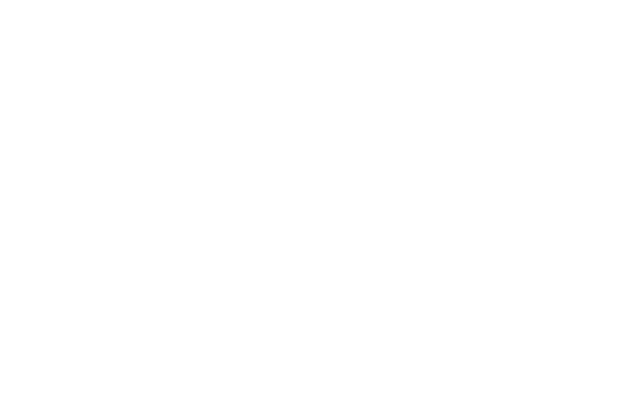
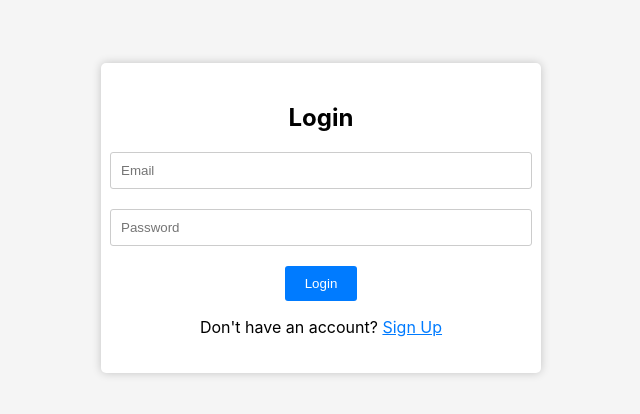
Before and after one commit to tc89585/Cinema-E-Booking-System, a React (Create React App) app in the folder frontend/: page /Login in a window 1280 px wide. Before the commit this address had no page. Shown: the part 182-596 px from the top of the page, without its empty margins (319-959 px from the left). Built offline with nearby package versions, Linux system fonts and the light colour scheme.

Commit message:
login page

```diff
--- a/frontend/src/App.js
+++ b/frontend/src/App.js
@@ -2,7 +2,7 @@
 import { BrowserRouter as Router, Route, Routes } from 'react-router-dom';
 import './App.css';
 import Home from './Components/Home';
-import Admin from './Components/Admin';
+import Login from './Components/Login';
 import Checkout from './Components/Checkout';
 import Book from './Components/Book';
 
@@ -10,8 +10,8 @@
   return (
     <Router>
       <Routes>
-        <Route path="/" element={<Home />} />
-        <Route path="/Admin" element={<Admin />} />
+        <Route path="/" element={<Home/>} />
+        <Route path="/Login" element={<Login/>} />
         <Route path="/Checkout" element={<Checkout />} />
         <Route path="/Book" element={<Book />} />
       </Routes>
--- /dev/null
+++ b/frontend/src/Components/Login.css
@@ -0,0 +1,68 @@
+/* Login.css */
+.login-container {
+    display: flex;
+    justify-content: center;
+    align-items: center;
+    height: 100vh;
+    background-color: #f5f5f5;
+  }
+
+  .login-form {
+    background-color: #ffffff;
+    padding: 20px;
+    border-radius: 5px;
+    box-shadow: 0 0 10px rgba(0, 0, 0, 0.2);
+    width: 400px; /* Increase the width for larger container */
+    text-align: center;
+    transition: transform 0.3s; /* Add transition for animation */
+    position: relative; /* Add relative positioning */
+  }
+
+  /* Center the email and password fields */
+  .form-group {
+    display: flex;
+    flex-direction: column;
+    align-items: center;
+    margin-bottom: 20px;
+  }
+
+  /* Style for form labels */
+  .form-group label {
+    text-align: left;
+  }
+
+  input[type="email"],
+  input[type="password"] {
+    width: 100%;
+    padding: 10px;
+    border: 1px solid #ccc;
+    border-radius: 3px;
+    outline: none;
+  }
+
+  .login-button {
+    background-color: #007bff;
+    color: #fff;
+    border: none;
+    padding: 10px 20px;
+    border-radius: 3px;
+    cursor: pointer;
+    transition: background-color 0.3s ease;
+  }
+
+  .login-button:hover {
+    background-color: #0056b3;
+  }
+
+  /* Center the login button */
+  .form-group:last-child {
+    text-align: center;
+    margin-top: 20px; /* Add space below the form */
+  }
+
+  /* Styling for the toggle link */
+  .toggle-link {
+    color: #007bff;
+    cursor: pointer;
+    text-decoration: underline;
+  }
--- /dev/null
+++ b/frontend/src/Components/Login.js
@@ -0,0 +1,68 @@
+import React, { useState } from 'react';
+import './Login.css';
+
+function Login() {
+  const [email, setEmail] = useState('');
+  const [password, setPassword] = useState('');
+  const [isLogin, setIsLogin] = useState(true);
+
+  const handleEmailChange = (e) => {
+    setEmail(e.target.value);
+  };
+
+  const handlePasswordChange = (e) => {
+    setPassword(e.target.value);
+  };
+
+  const handleFormToggle = () => {
+    setIsLogin(!isLogin);
+  };
+
+  const handleSubmit = (e) => {
+    e.preventDefault();
+    if (isLogin) {
+      // Add your login logic here
+    } else {
+      // Add your sign-up logic here
+    }
+  };
+
+  return (
+    <div className="login-container">
+      <div className={`login-form ${isLogin ? 'login-form-login' : 'login-form-signup'}`}>
+        <h2>{isLogin ? 'Login' : 'Sign Up'}</h2>
+        <form onSubmit={handleSubmit}>
+          <div className="form-group">
+            <input
+              type="email"
+              placeholder="Email"
+              value={email}
+              onChange={handleEmailChange}
+              required
+            />
+          </div>
+          <div className="form-group">
+            <input
+              type="password"
+              placeholder="Password"
+              value={password}
+              onChange={handlePasswordChange}
+              required
+            />
+          </div>
+          <button type="submit" className="login-button">
+            {isLogin ? 'Login' : 'Sign Up'}
+          </button>
+        </form>
+        <p>
+          {isLogin ? "Don't have an account? " : 'Already have an account? '}
+          <span className="toggle-link" onClick={handleFormToggle}>
+            {isLogin ? 'Sign Up' : 'Login'}
+          </span>
+        </p>
+      </div>
+    </div>
+  );
+}
+
+export default Login;
```
Also changed, not shown: frontend/src/Components/Admin.js (deleted).
